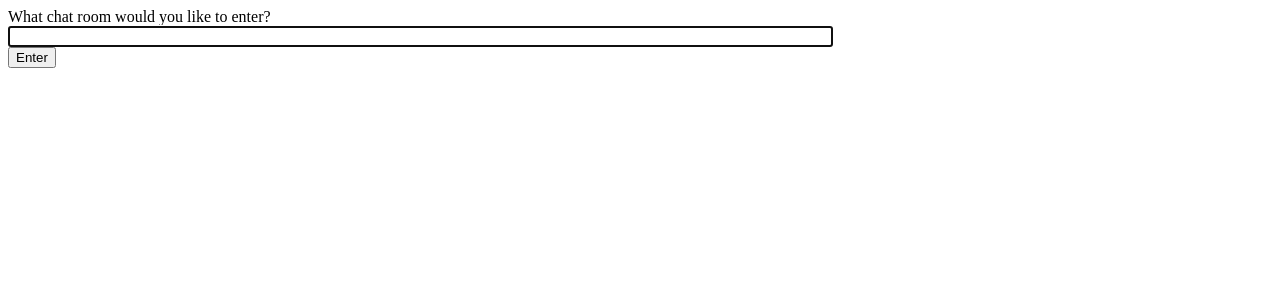
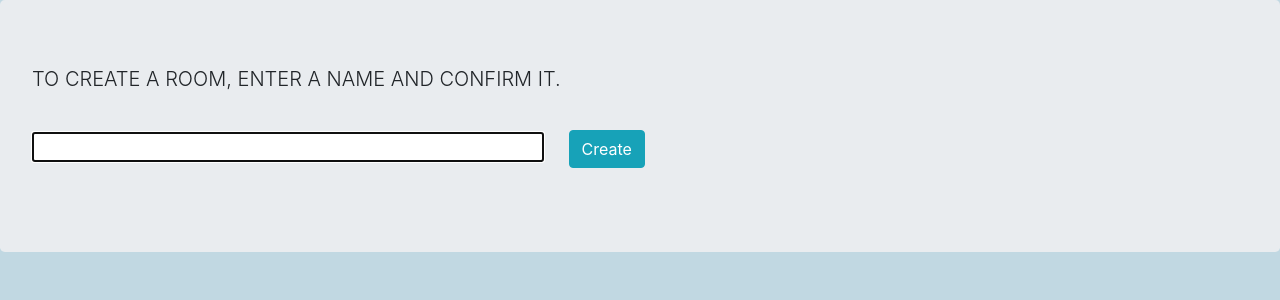
Before and after one commit to mikalaikuraka/project2, a Django app: page /chat/ in a window 1280 px wide. Shown: the top 300 px of the page. Run offline with Django 4.2, Linux system fonts and the light colour scheme; some libraries are stand-ins or nearby versions.

Commit message:
change index

```diff
--- a/chats/templates/chats/index.html
+++ b/chats/templates/chats/index.html
@@ -1,14 +1,25 @@
+{% load bootstrap4 %}
+
 <!DOCTYPE html>
 <html>
 <head>
     <meta charset="utf-8"/>
     <title>CREATE ROOMS</title>
+{% bootstrap_css %}
+{% bootstrap_javascript jquery='full' %}
 </head>
+<style>
+  body{background-color:#c1d8e2;}
+</style>
 <body>
-    What chat room would you like to enter?<br>
-    <input id="room-name-input" type="text" size="100"><br>
-    <input id="room-name-submit" type="button" value="Enter">
-
+    <div class="jumbotron">
+        <p class="lead">TO CREATE A ROOM, ENTER A NAME AND CONFIRM IT.</p>
+        <input id="room-name-input" type="text" size="45" required>
+        <button type="button" class="btn btn-info" data-toggle="tooltip"
+            id="room-name-submit" title="Create new room" style="margin:20px;">
+            Create
+        </button>
+    </div>
     <script>
         document.querySelector('#room-name-input').focus();
         document.querySelector('#room-name-input').onkeyup = function(e) {
```
